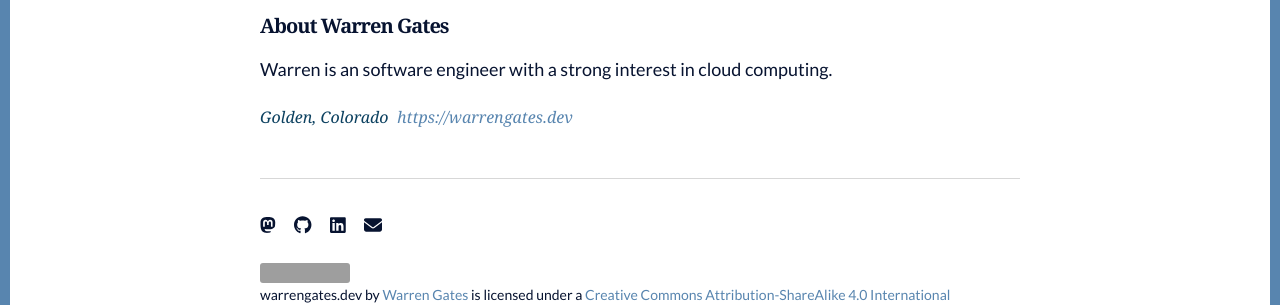
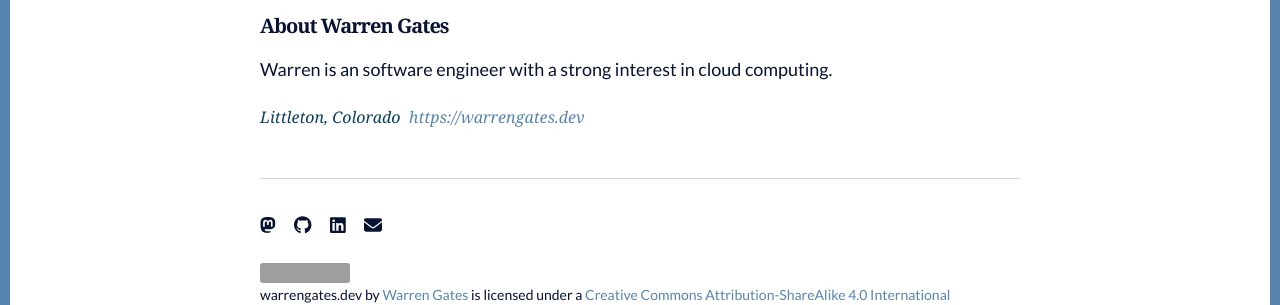
Before and after one commit to warren-gates/warrengates.dev, a Jekyll site: the page built from _posts/2023-02-20-Hello-World.md, in a window 1280 px wide. Shown: the part 1177-1482 px from the top of the page. Built offline with Jekyll 4.4.1, drawn with Linux system fonts in a browser that asks for light colours; grey boxes are pictures that could not be loaded.

Commit message:
updated location in author info

```diff
--- a/_data/author.json
+++ b/_data/author.json
@@ -2,5 +2,5 @@
   "name": "Warren Gates",
   "bio": "Warren is an software engineer with a strong interest in cloud computing.",
   "url": "https://warrengates.dev",
-  "location": "Golden, Colorado"
+  "location": "Littleton, Colorado"
 }
```
